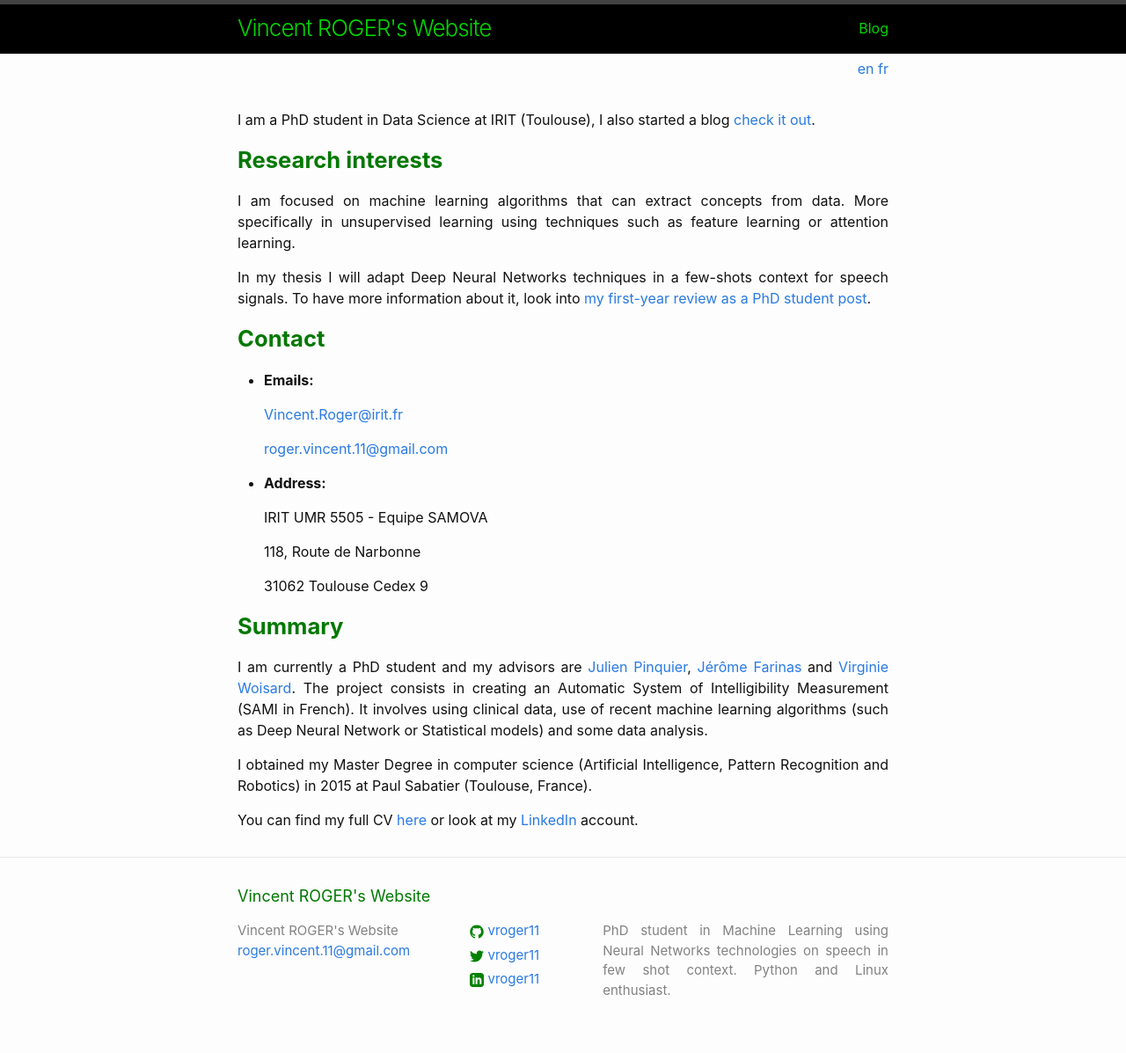
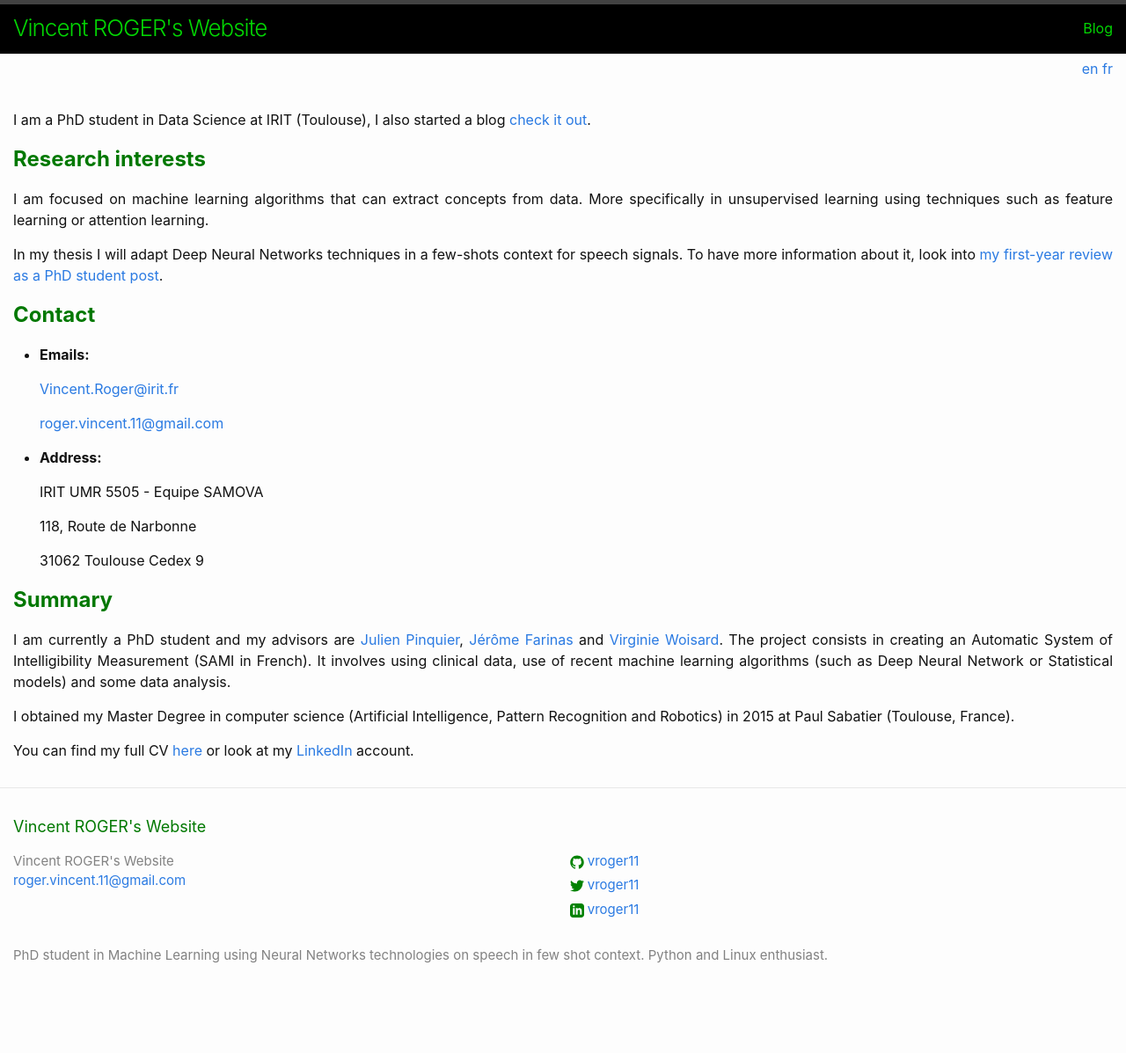
Before and after one commit to vroger11/vroger11.github.io, a Jekyll site: the page built from index.md, in a window 1280 px wide. Shown: the whole page at 88% size. Built offline with Jekyll 4.4.1, drawn with Linux system fonts in a browser that asks for light colours; after the commit the page ends 1158 px from its top, so only the background shows below that.

Commit message:
New default width size to avoid to much blanks.

```diff
--- a/css/main.scss
+++ b/css/main.scss
@@ -30,10 +30,10 @@ $title-color-on-black: #03d503 !default;
 $table-text-align: left !default;
 
 // Width of the content area
-$content-width:    800px !default;
+$content-width:    1400px !default;
 
 $on-palm:          600px !default;
-$on-laptop:        800px !default;
+$on-laptop:        1400px !default;
 
 
 
```
